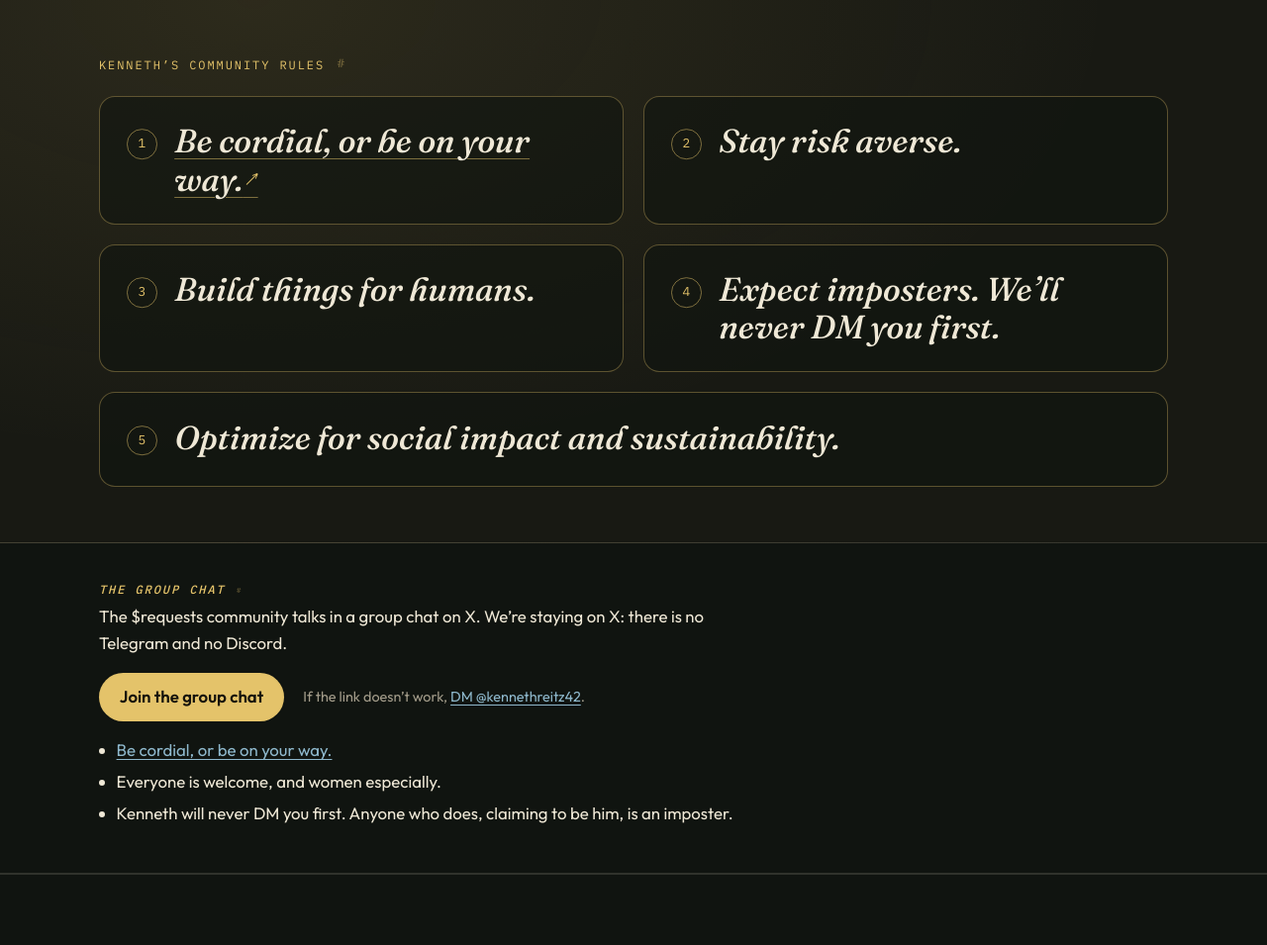
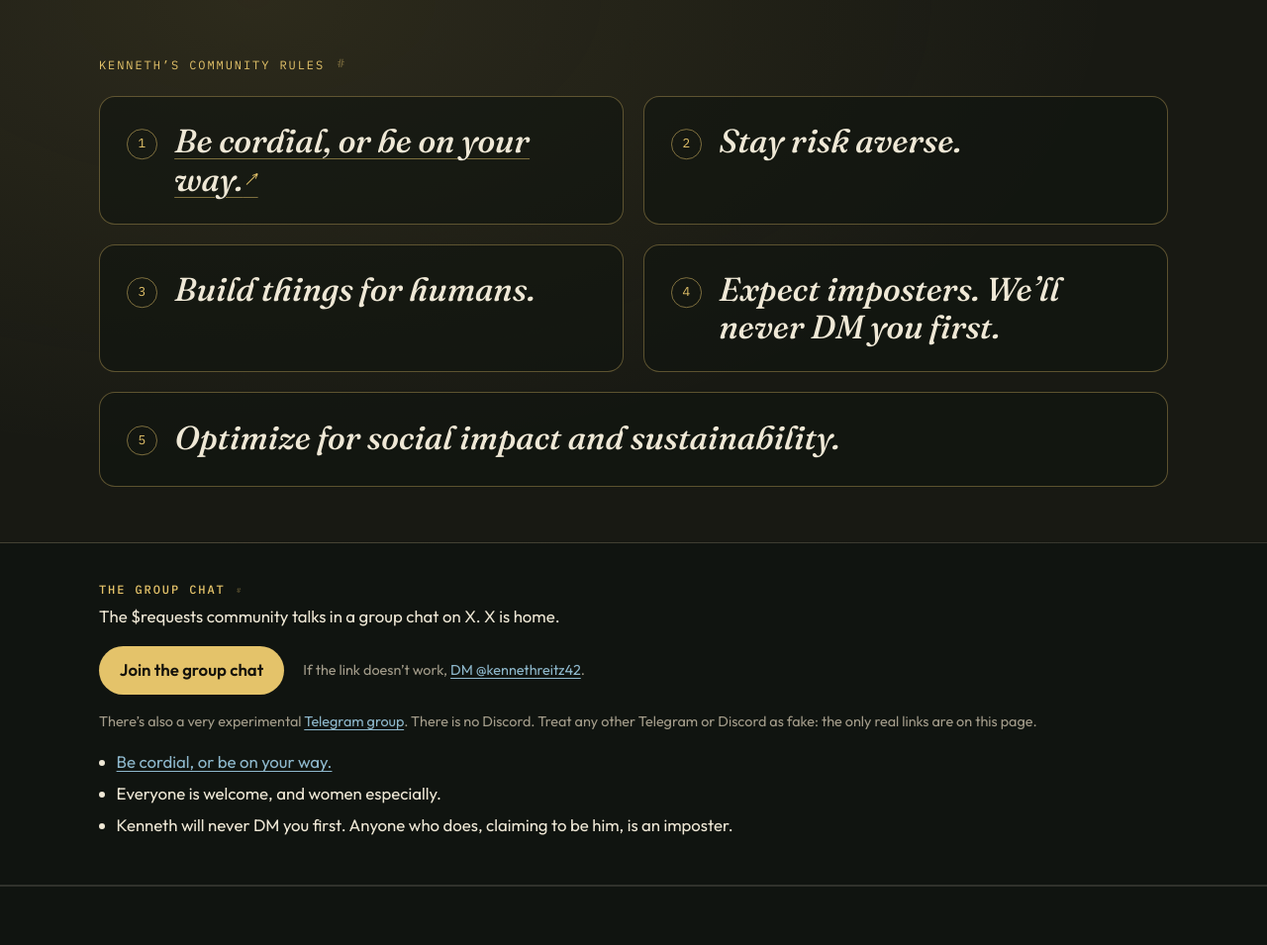
Before and after one commit to TheTradoor/requeststoken.org, a Python web app: template templates/index.html in a window 1280 px wide. Shown: the part 970-1925 px from the top of the page at 99% size. Run offline with Jinja, Linux system fonts and the light colour scheme; the template is opened without the code that fills it, so the values that code supplies are empty.

Commit message:
Group chat: add experimental Telegram link, X is home

```diff
--- a/static/css/site.css
+++ b/static/css/site.css
@@ -731,3 +731,5 @@ h2:hover .anchor, h3:hover .anchor, .anchor:focus-visible { opacity: 0.8; }
 .chat-alt { color: var(--muted); font-size: 0.9rem; }
 .chat-notes { margin: 0; padding-left: 1.1rem; }
 .chat-notes li { margin: 0.3rem 0; }
+.chat-secondary { margin: 0 0 1rem; color: var(--muted); font-size: 0.9rem; }
+#chat-title { font-style: normal; }
--- a/templates/index.html
+++ b/templates/index.html
@@ -85,11 +85,12 @@
     <section class="chat-band" id="chat" aria-labelledby="chat-title">
       <div class="wrap">
         <h2 id="chat-title" class="index">The group chat <a class="anchor" href="#chat" aria-label="Link to this section">#</a></h2>
-        <p class="chat-lede">The $requests community talks in a group chat on X. We’re staying on X: there is no Telegram and no Discord.</p>
+        <p class="chat-lede">The $requests community talks in a group chat on X. X is home.</p>
         <p class="chat-actions">
           <a class="chat-join" id="chat-join" href="https://x.com/i/chat/group_join/g2113555281518977367/54IJSMh16G" target="_blank" rel="noopener noreferrer">Join the group chat</a>
           <span class="chat-alt">If the link doesn’t work, <a href="https://x.com/kennethreitz42" target="_blank" rel="noopener noreferrer">DM @kennethreitz42</a>.</span>
         </p>
+        <p class="chat-secondary">There’s also a very experimental <a id="chat-telegram" href="https://t.me/+On-0RCC4YfE2Yjdl" target="_blank" rel="noopener noreferrer">Telegram group</a>. There is no Discord. Treat any other Telegram or Discord as fake: the only real links are on this page.</p>
         <ul class="chat-notes">
           <li><a href="https://kennethreitz.org/essays/2013-01-be_cordial_or_be_on_your_way" target="_blank" rel="noopener noreferrer">Be cordial, or be on your way.</a></li>
           <li>Everyone is welcome, and women especially.</li>
```
Also changed, not shown: tests/test_endpoints.py (+4 -1 lines).
